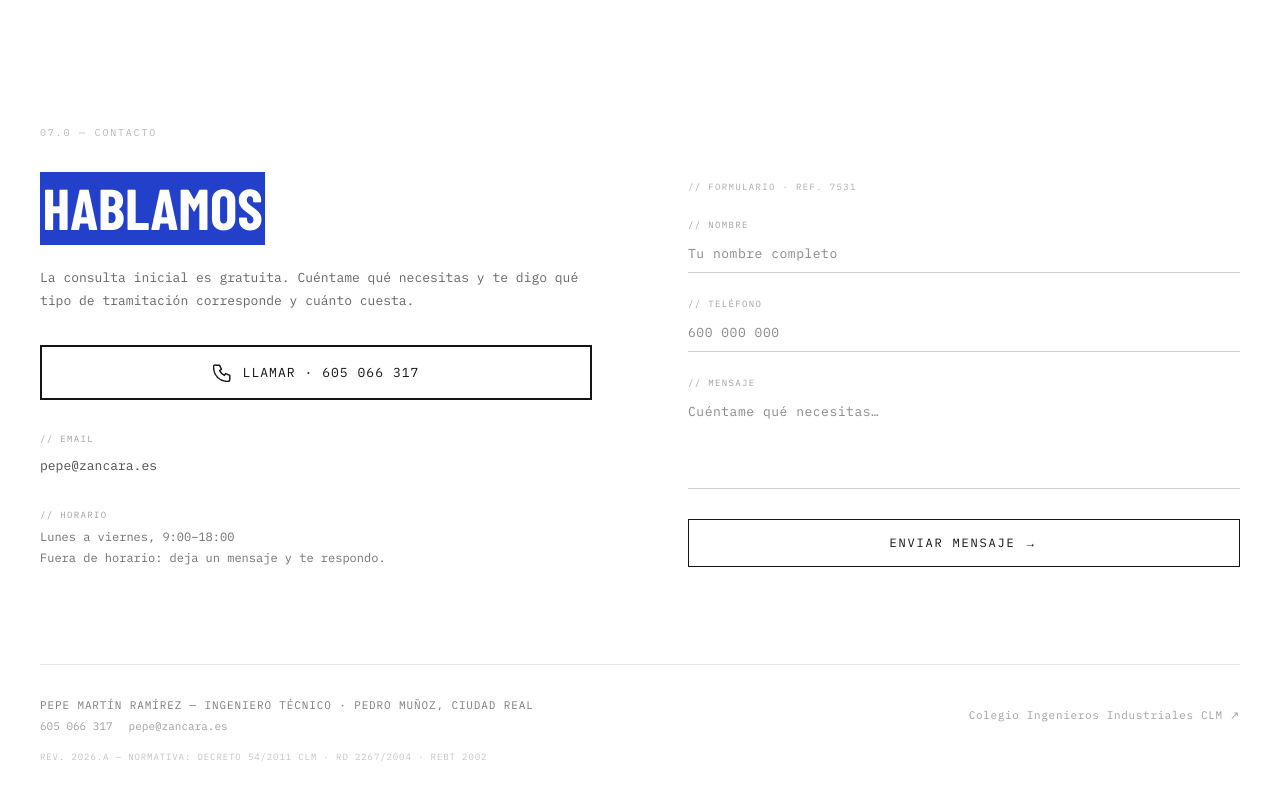
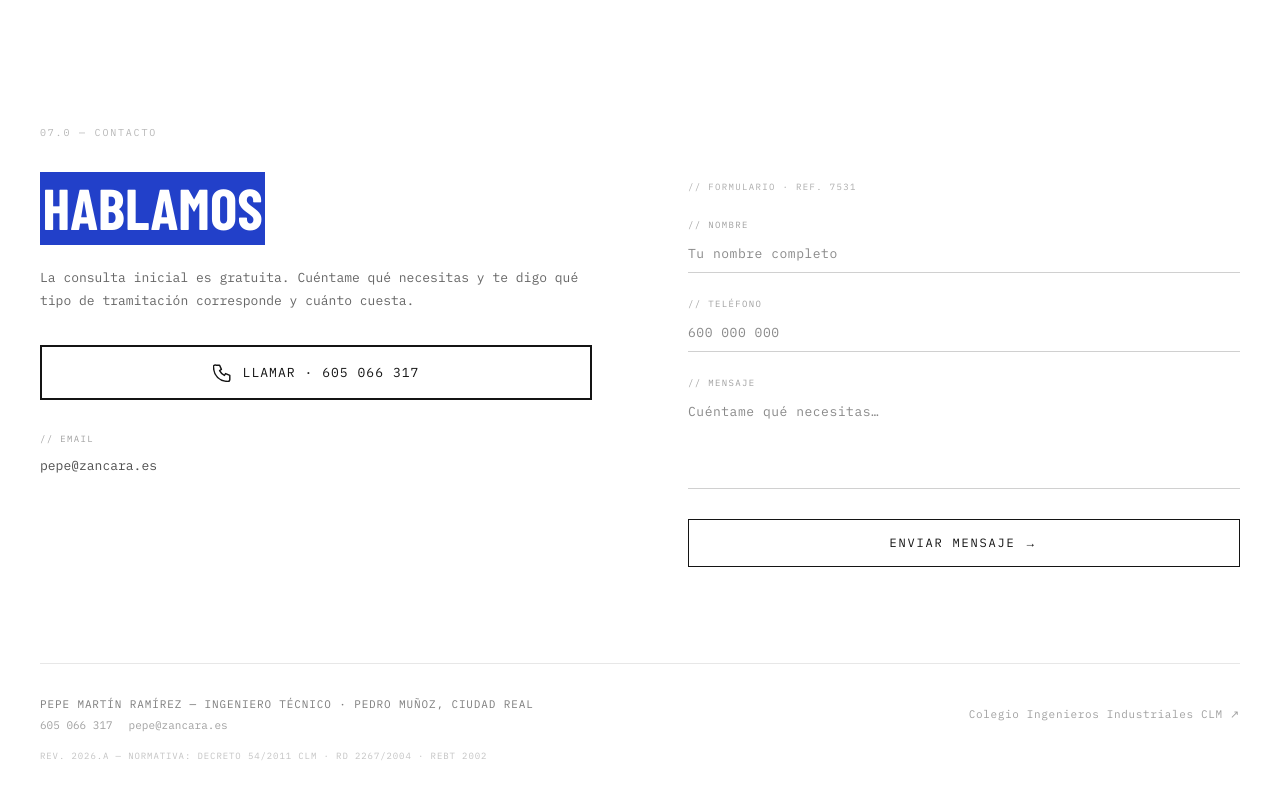
Before and after one commit to carferlopez/jose-angel-martin-portfolio, a Next.js app: page / in a window 1280 px wide. Shown: the part 6588-7388 px from the top of the page. Built offline with nearby package versions, Linux system fonts and the light colour scheme; a web font is replaced by a local one.

Commit message:
feat: remove schedule (horario) block from Contact.tsx

```diff
--- a/components/Contact.tsx
+++ b/components/Contact.tsx
@@ -120,16 +120,7 @@ export function Contact() {
             </a>
           </div>
 
-          {/* Horario */}
-          <div>
-            <div style={{ fontFamily: 'var(--font-technical)', fontSize: 9, letterSpacing: '0.15em', opacity: 0.4, marginBottom: 6 }}>
-              // HORARIO
-            </div>
-            <p style={{ fontFamily: 'var(--font-technical)', fontSize: 12, lineHeight: 1.7, opacity: 0.6 }}>
-              Lunes a viernes, 9:00–18:00<br />
-              Fuera de horario: deja un mensaje y te respondo.
-            </p>
-          </div>
+
         </div>
 
         {/* Columna derecha: formulario */}
```
